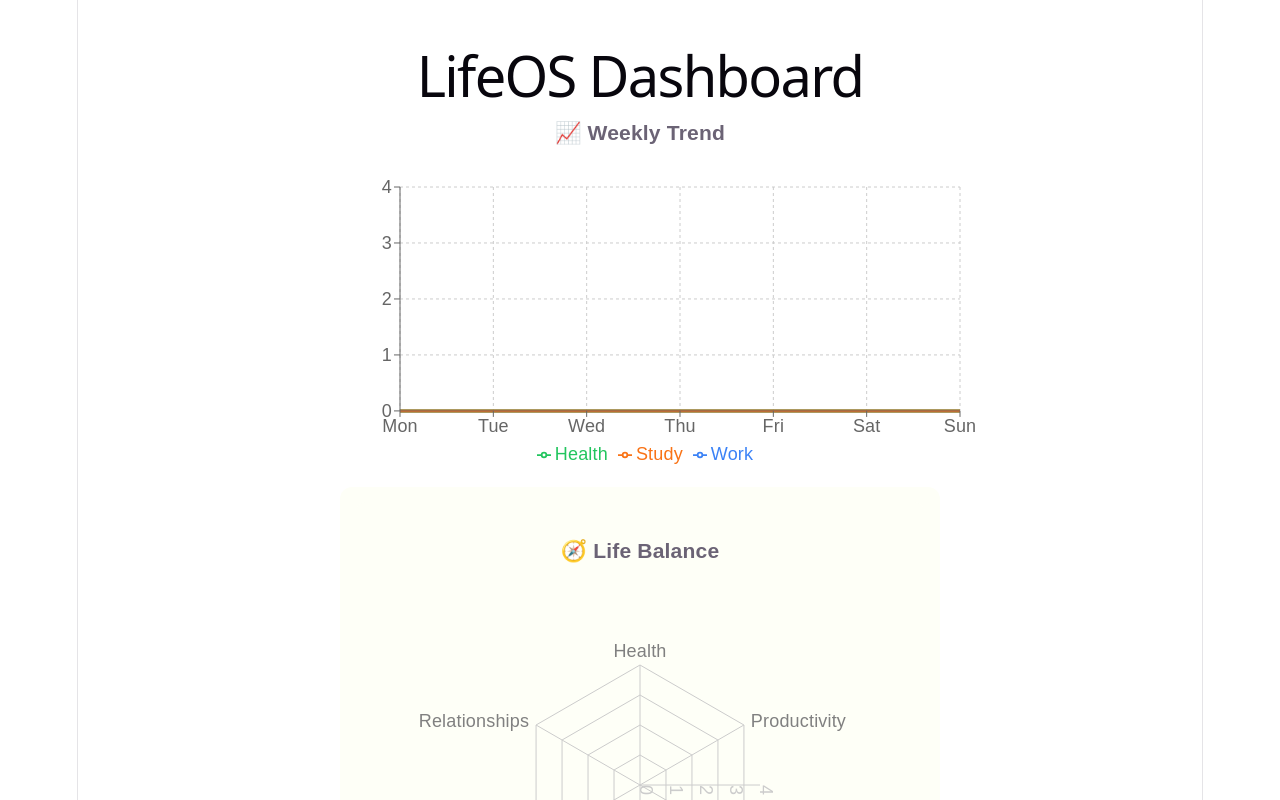
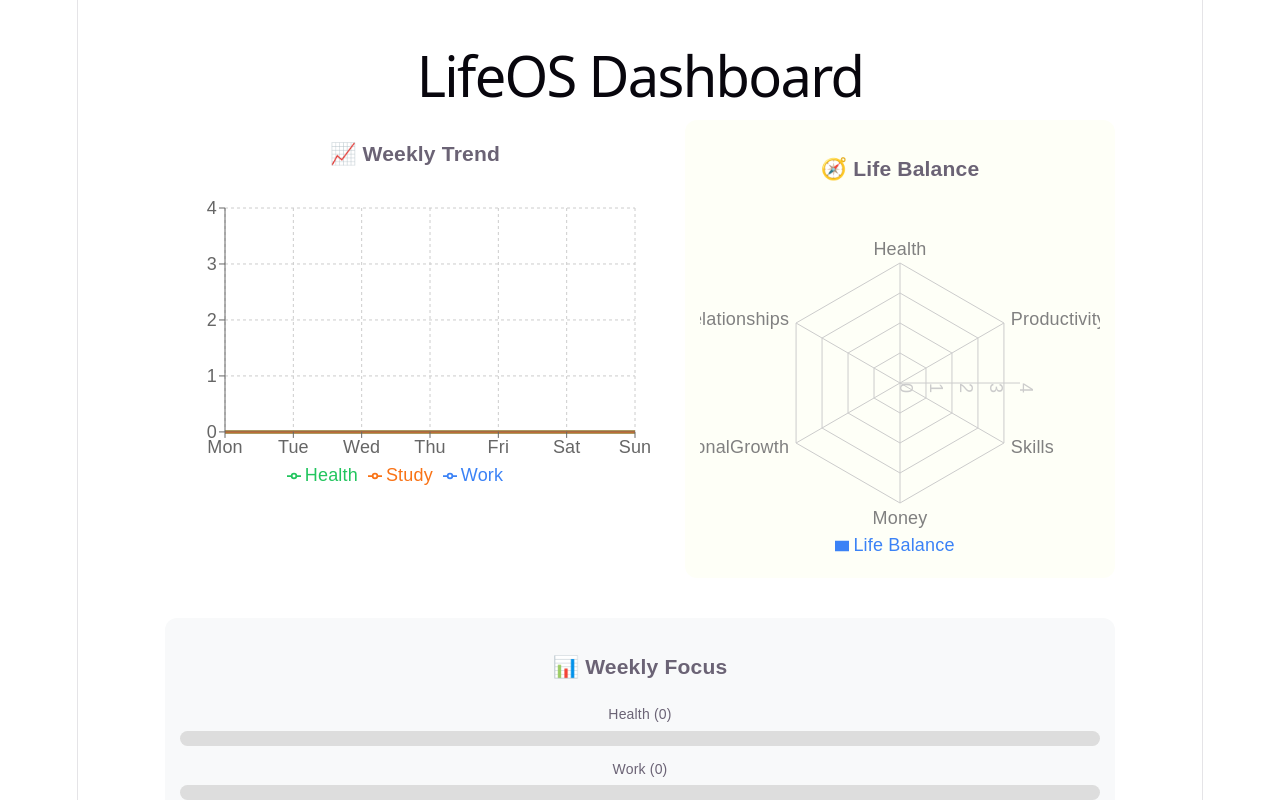
Before and after one commit to Rudra137/productivity-os, a React (Vite) app in the folder lifeos-dashboard/: page / in a window 1280 px wide. Shown: the top 800 px of the page. Built offline with nearby package versions, Linux system fonts and the light colour scheme.

Commit message:
flex feature added

```diff
--- a/lifeos-dashboard/src/App.jsx
+++ b/lifeos-dashboard/src/App.jsx
@@ -162,18 +162,22 @@ console.log("TASKS:", tasks);
 
 
   <div style={{  padding: "30px",
-      maxWidth: "600px",
+      maxWidth: "1400px",
       margin: "auto",
       fontFamily: "sans-serif" }}>
           <h1>LifeOS Dashboard</h1>
 
 
 {/* 🟦 WEEKLY TREND SECTION */}
-<WeeklyChart chartData={chartData} />
-
-{/* LIFE BALANCE RADAR SECTION */}
-<div style={{backgroundColor: "#fefff7", padding: "15px", borderRadius: "12px"}}>
-<RadarChartBox radarData={radarData} />
+<div
+  style={{
+    display: "flex",
+    gap: "20px",
+    marginBottom: "20px"
+  }}
+>
+  <WeeklyChart chartData={chartData} />
+  <RadarChartBox radarData={radarData} />
 </div>
     {/* 🟦 WEEKLY FOCUS SECTION */}
   <div style={{
--- a/lifeos-dashboard/src/Components/RadarChartBox.jsx
+++ b/lifeos-dashboard/src/Components/RadarChartBox.jsx
@@ -21,8 +21,8 @@ function RadarChartBox({ radarData }) {
 
       <RadarChart
         outerRadius={120}
-        width={540}
-        height={400}
+        width={400}
+        height={360}
         data={radarData}
       >
         <PolarGrid />
--- a/lifeos-dashboard/src/Components/WeeklyChart.jsx
+++ b/lifeos-dashboard/src/Components/WeeklyChart.jsx
@@ -14,7 +14,7 @@ function WeeklyChart({ chartData }) {
       <h3>📈 Weekly Trend</h3>
 
       <AreaChart
-        width={650}
+        width={500}
         height={300}
         data={chartData}
         margin={{ top: 20, right: 30, left: 0, bottom: 0 }}
```
